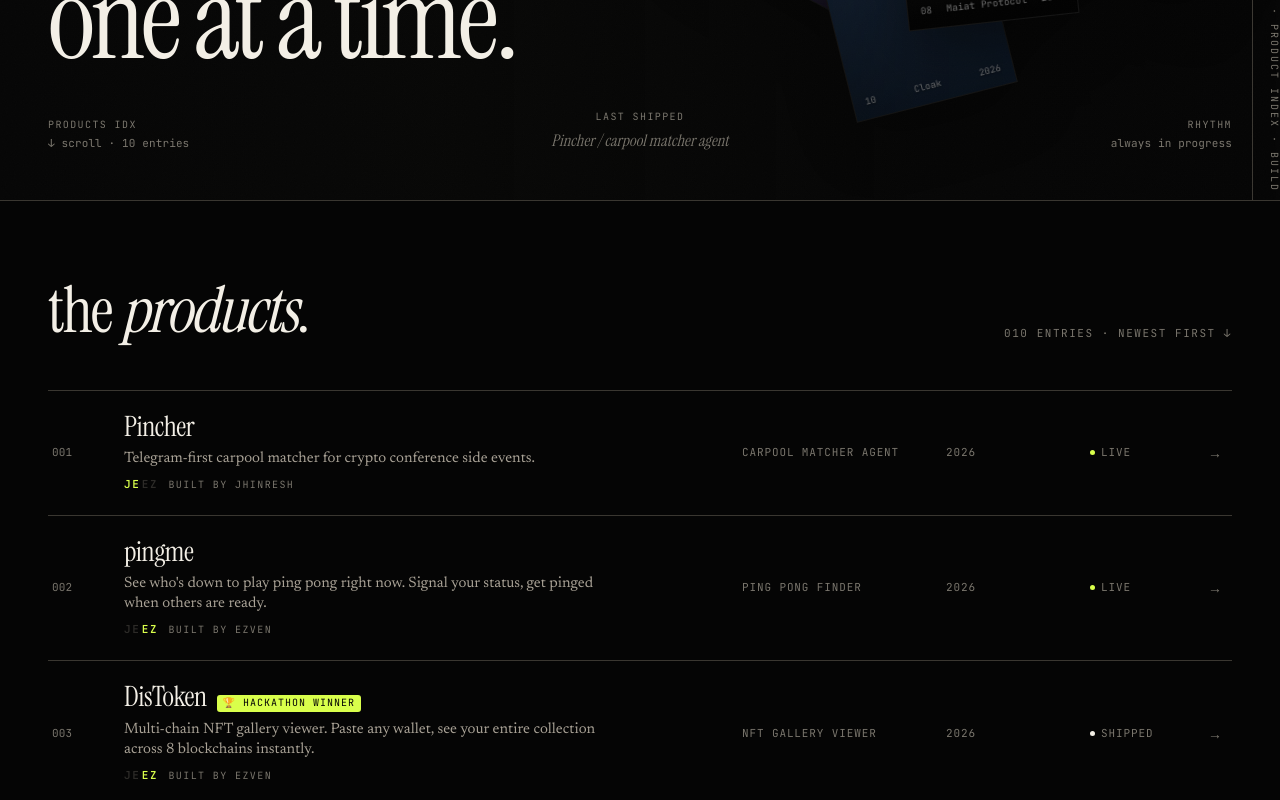
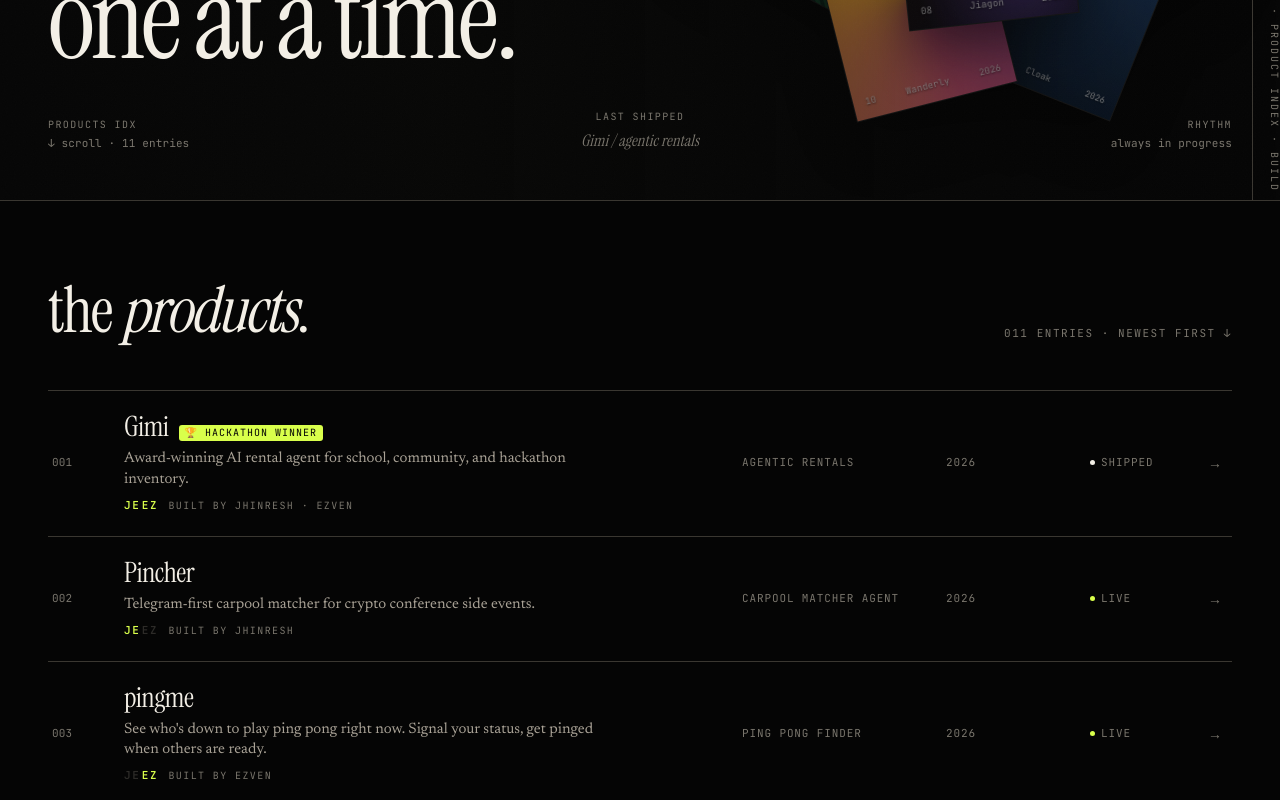
Before and after one commit to clawdez/jeezlabs, a Next.js app: page / in a window 1280 px wide. Shown: the part 600-1400 px from the top of the page. Built offline with nearby package versions, Linux system fonts and the light colour scheme.

Commit message:
Add Gimi to product index

```diff
--- a/app/products.ts
+++ b/app/products.ts
@@ -20,6 +20,27 @@ export interface Product {
 }
 
 export const PRODUCTS: Product[] = [
+  {
+    slug: "gimi",
+    t: "Gimi",
+    k: "agentic rentals",
+    y: "2026",
+    s: "shipped",
+    art: "art-8",
+    desc: "Award-winning AI rental agent for school, community, and hackathon inventory.",
+    repo: "https://github.com/clawdez/Gimi",
+    hackathon: "hackathon winner",
+    previewImage: "/previews/gimi.png",
+    preview: {
+      lead: "Gimi is an agentic rental marketplace with Solana settlement built in: ask for a nearby item, fund escrow, hold a temporary rental token, return the item, and leave a receipt-backed outcome.",
+      notes: [
+        "AI-guided inventory search and rental checkout",
+        "Solana escrow, metered rent accrual, rental-token state, and receipt events",
+        "LI.FI funding quotes, ElevenLabs tools, Privy wallet onboarding, and MCP-style rental tools",
+        "Award-winning hackathon build by jeezlabs",
+      ],
+    },
+  },
   {
     slug: "pincher",
     t: "Pincher",
```
Also changed, not shown: public/previews/gimi.png (added).
